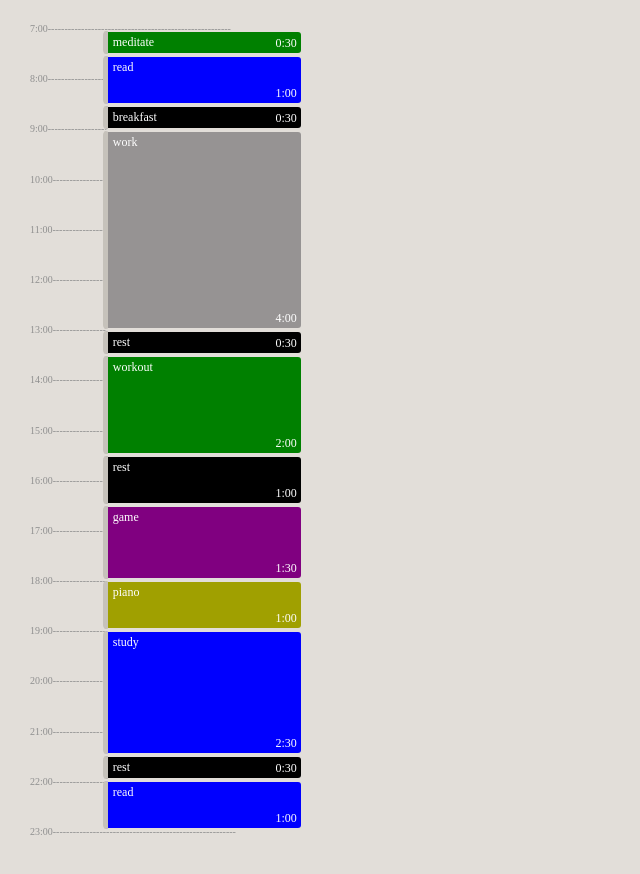
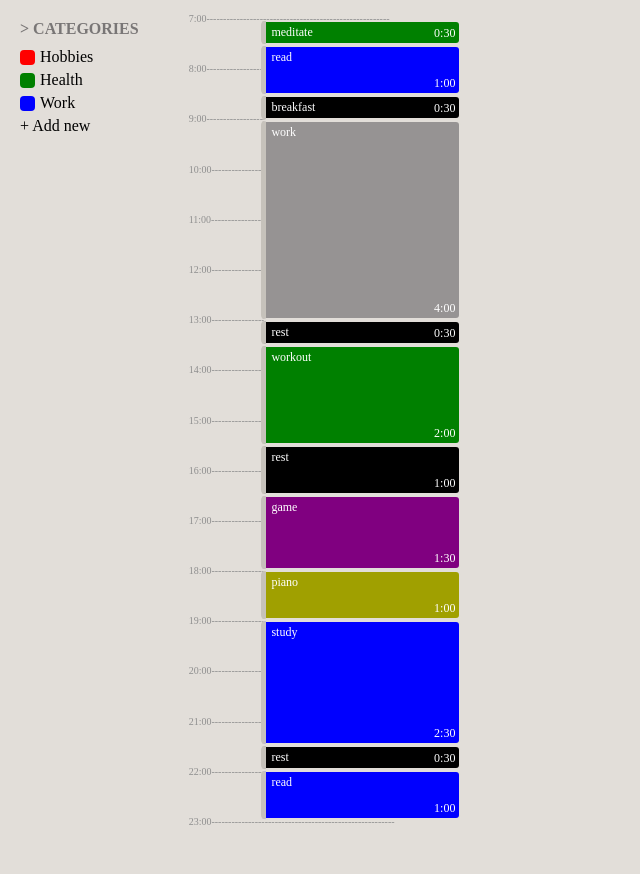
Before and after one commit to oerol/guse, an Angular app: page / in a window 1280 px wide. Shown: the whole page, without its empty margins (0-640 px from the left). Built offline with nearby package versions, Linux system fonts and the light colour scheme.

Commit message:
Created a menu that contains information on box categories

```diff
--- a/src/app/app.component.html
+++ b/src/app/app.component.html
@@ -1,3 +1,4 @@
 <main>
+  <app-categories></app-categories>
   <app-day></app-day>
 </main>
--- a/src/app/app.component.scss
+++ b/src/app/app.component.scss
@@ -1,3 +1,5 @@
 main {
-  padding: 30px;
+  display: flex;
+  gap: 50px;
+  padding: 20px;
 }
--- a/src/app/app.module.ts
+++ b/src/app/app.module.ts
@@ -3,11 +3,13 @@ import { BrowserModule } from '@angular/platform-browser';
 
 import { AppComponent } from './app.component';
 import { DayComponent } from './components/day/day.component';
+import { CategoriesComponent } from './components/categories/categories.component';
 
 @NgModule({
   declarations: [
     AppComponent,
-    DayComponent
+    DayComponent,
+    CategoriesComponent
   ],
   imports: [
     BrowserModule
--- /dev/null
+++ b/src/app/components/categories/categories.component.html
@@ -0,0 +1,13 @@
+<div id="categories-wrapper">
+  <h4>> CATEGORIES</h4>
+  <div *ngFor="let categoryItem of CATEGORY_ITEMS" class="category-item">
+    <div [class]="'category-item-color' + ' ' + categoryItem.color"></div>
+    <div class="category-item-name">{{ categoryItem.name }}</div>
+  </div>
+  <div *ngIf="creatingNewCategoryItem" class="new-category-item">
+    <div class="category-item-color white"></div>
+    <input type="text" name="" id="" (keydown.enter)="onKeyDownEvent($event)" />
+  </div>
+
+  <div class="create-new-category-item" (click)="createNewCategoryItem($event)">+ Add new</div>
+</div>
--- /dev/null
+++ b/src/app/components/categories/categories.component.scss
@@ -0,0 +1,48 @@
+#categories-wrapper {
+  box-sizing: border-box;
+}
+
+.category-item {
+  display: flex;
+  gap: 5px;
+  align-items: center;
+  margin-bottom: 5px;
+}
+
+.category-item-color {
+  width: 15px;
+  height: 15px;
+  border-radius: 4px;
+
+  &.red {
+    background-color: red;
+  }
+  &.green {
+    background-color: green;
+  }
+  &.blue {
+    background-color: blue;
+  }
+  &.white {
+    background-color: white;
+  }
+}
+
+h4 {
+  margin-top: 0;
+  margin-bottom: 10px;
+  color: rgb(121, 118, 118);
+}
+
+.new-category-item {
+  display: flex;
+  gap: 5px;
+  align-items: center;
+
+  input {
+    width: 80px;
+    border: none;
+    outline: 1px solid black;
+    background-color: #e2ded9;
+  }
+}
--- /dev/null
+++ b/src/app/components/categories/categories.component.ts
@@ -0,0 +1,34 @@
+import { Component, OnInit } from '@angular/core';
+
+@Component({
+  selector: 'app-categories',
+  templateUrl: './categories.component.html',
+  styleUrls: ['./categories.component.scss'],
+})
+export class CategoriesComponent implements OnInit {
+  constructor() {}
+
+  ngOnInit(): void {}
+
+  creatingNewCategoryItem = false;
+
+  CATEGORY_ITEMS = [
+    { color: 'red', name: 'Hobbies' },
+    { color: 'green', name: 'Health' },
+    { color: 'blue', name: 'Work' },
+  ];
+
+  createNewCategoryItem = (e: MouseEvent) => {
+    this.creatingNewCategoryItem = true;
+  };
+
+  onKeyDownEvent = (e: Event) => {
+    console.log(e);
+    let categoryName = (e.target as HTMLInputElement).value;
+
+    let newCategoryItem = { color: 'white', name: categoryName };
+    this.CATEGORY_ITEMS.push(newCategoryItem);
+
+    this.creatingNewCategoryItem = false;
+  };
+}
--- a/src/app/components/day/day.component.scss
+++ b/src/app/components/day/day.component.scss
@@ -123,10 +123,10 @@
   background-color: rgba(0, 0, 0, 0.8);
   border-radius: 5px;
   width: 150px;
-  height: 30px;
+  height: 21px;
 
   box-sizing: border-box;
-  padding: 10px;
+  padding: 6px;
 
   gap: 5px;
 
```
Also changed, not shown: 1 other file (tests, documents, lock files or other folders).
